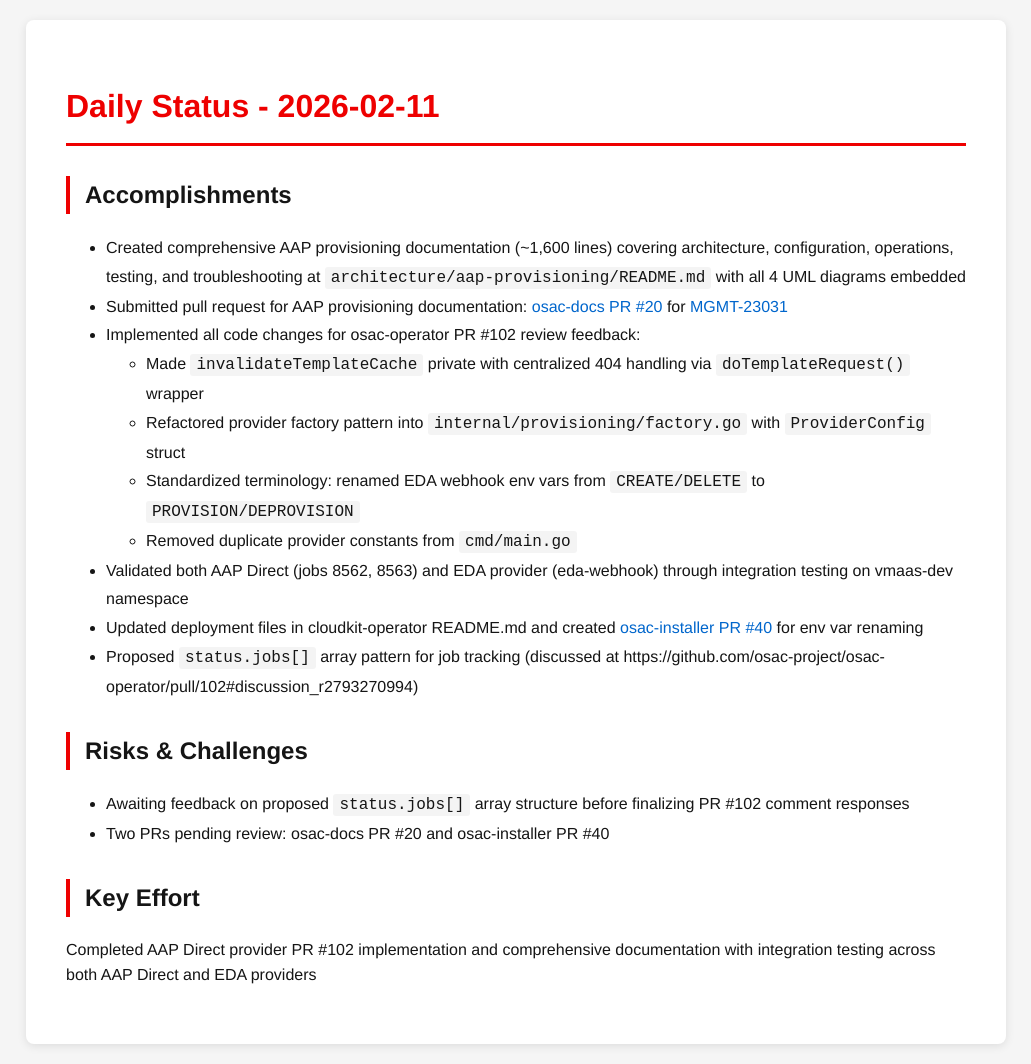
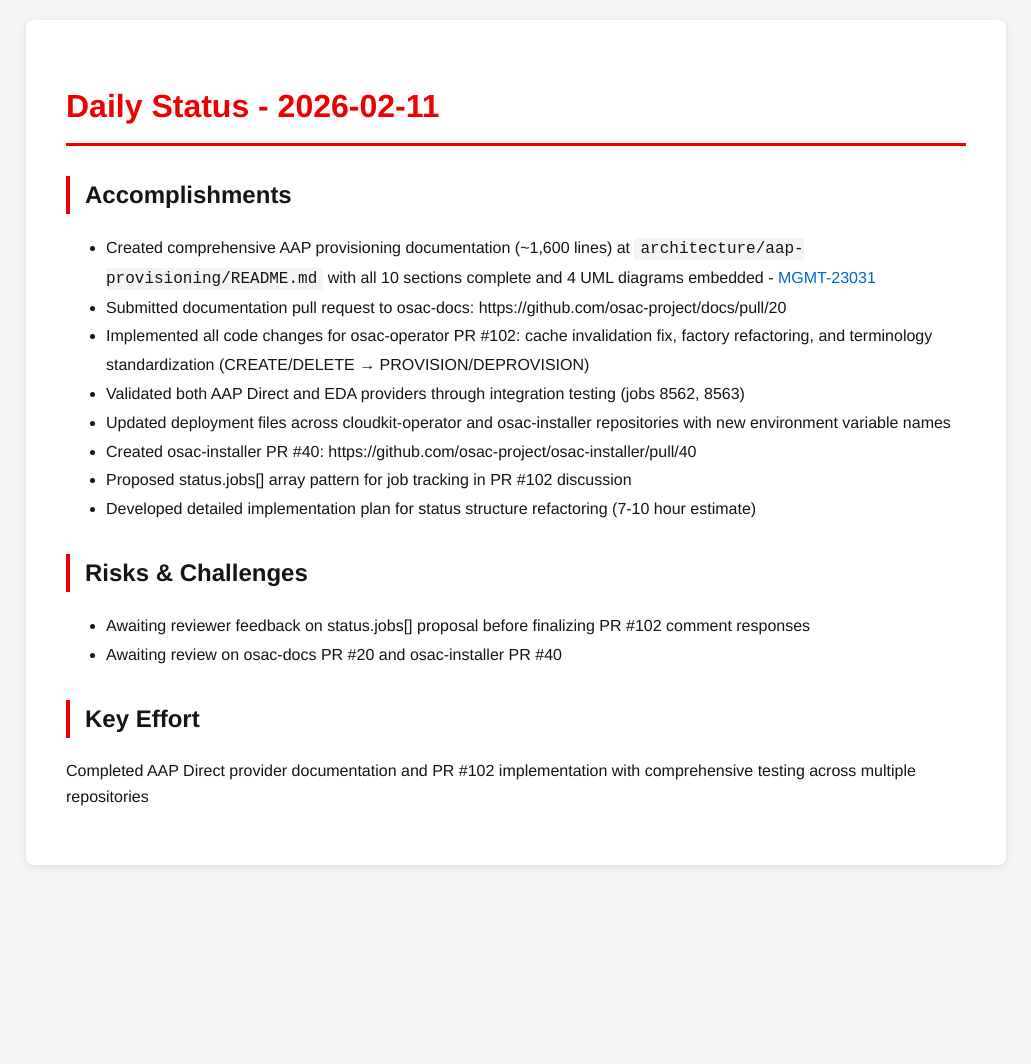
Before and after one commit to tzvatot/daily-status, a Jekyll site: the page built from 2026-02-11.md, in a window 1280 px wide. Shown: the whole page, without its empty margins (124-1155 px from the left). Built offline with Jekyll 4.4.1, drawn with Linux system fonts in a browser that asks for light colours; after the commit the page ends 900 px from its top, so only the background shows below that.

Commit message:
Daily status update - 2026-02-11

```diff
--- a/2026-02-11.md
+++ b/2026-02-11.md
@@ -7,20 +7,18 @@
 # Daily Status - 2026-02-11
 
 ## Accomplishments
-- Created comprehensive AAP provisioning documentation (~1,600 lines) covering architecture, configuration, operations, testing, and troubleshooting at `architecture/aap-provisioning/README.md` with all 4 UML diagrams embedded
-- Submitted pull request for AAP provisioning documentation: [osac-docs PR #20](https://github.com/osac-project/docs/pull/20) for [MGMT-23031](https://issues.redhat.com/browse/MGMT-23031)
-- Implemented all code changes for osac-operator PR #102 review feedback:
-  - Made `invalidateTemplateCache` private with centralized 404 handling via `doTemplateRequest()` wrapper
-  - Refactored provider factory pattern into `internal/provisioning/factory.go` with `ProviderConfig` struct
-  - Standardized terminology: renamed EDA webhook env vars from `CREATE/DELETE` to `PROVISION/DEPROVISION`
-  - Removed duplicate provider constants from `cmd/main.go`
-- Validated both AAP Direct (jobs 8562, 8563) and EDA provider (eda-webhook) through integration testing on vmaas-dev namespace
-- Updated deployment files in cloudkit-operator README.md and created [osac-installer PR #40](https://github.com/osac-project/osac-installer/pull/40) for env var renaming
-- Proposed `status.jobs[]` array pattern for job tracking (discussed at https://github.com/osac-project/osac-operator/pull/102#discussion_r2793270994)
+- Created comprehensive AAP provisioning documentation (~1,600 lines) at `architecture/aap-provisioning/README.md` with all 10 sections complete and 4 UML diagrams embedded - [MGMT-23031](https://issues.redhat.com/browse/MGMT-23031)
+- Submitted documentation pull request to osac-docs: https://github.com/osac-project/docs/pull/20
+- Implemented all code changes for osac-operator PR #102: cache invalidation fix, factory refactoring, and terminology standardization (CREATE/DELETE → PROVISION/DEPROVISION)
+- Validated both AAP Direct and EDA providers through integration testing (jobs 8562, 8563)
+- Updated deployment files across cloudkit-operator and osac-installer repositories with new environment variable names
+- Created osac-installer PR #40: https://github.com/osac-project/osac-installer/pull/40
+- Proposed status.jobs[] array pattern for job tracking in PR #102 discussion
+- Developed detailed implementation plan for status structure refactoring (7-10 hour estimate)
 
 ## Risks & Challenges
-- Awaiting feedback on proposed `status.jobs[]` array structure before finalizing PR #102 comment responses
-- Two PRs pending review: osac-docs PR #20 and osac-installer PR #40
+- Awaiting reviewer feedback on status.jobs[] proposal before finalizing PR #102 comment responses
+- Awaiting review on osac-docs PR #20 and osac-installer PR #40
 
 ## Key Effort
-Completed AAP Direct provider PR #102 implementation and comprehensive documentation with integration testing across both AAP Direct and EDA providers
+Completed AAP Direct provider documentation and PR #102 implementation with comprehensive testing across multiple repositories
```
